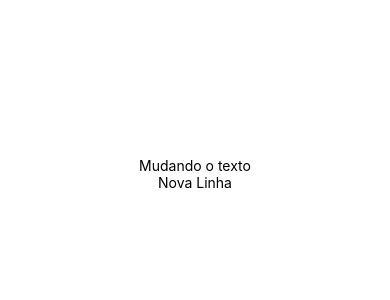
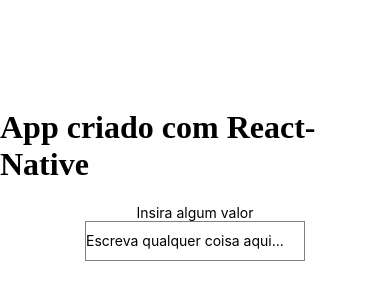
Before and after one commit to Magician-Star/CALISTHENICS, a React Native app: screen / in a window 390 px wide. Shown: the part 248-548 px from the top of the page. Built offline with nearby package versions, Linux system fonts and the light colour scheme.

Commit message:
Novas alterações em App.js

```diff
--- a/App.js
+++ b/App.js
@@ -1,13 +1,16 @@
 import { StatusBar } from 'expo-status-bar';
 import React from 'react';
 import { StyleSheet, Text, View } from 'react-native';
+import { TextInput } from 'react-native-web';
 
 
 export default function App() {
   return (
     <View style={styles.container}>
-      <Text >Mudando o texto</Text>
-      <Text>Nova Linha</Text>
+      <h1>App criado com React-Native</h1>
+      <Text>Insira algum valor</Text>
+      <TextInput style={{height:40, borderColor:'gray', borderWidth: 1, }} defaultValue="Escreva qualquer coisa aqui..." />
+
       <StatusBar style="auto" />
     </View>
   );
```
